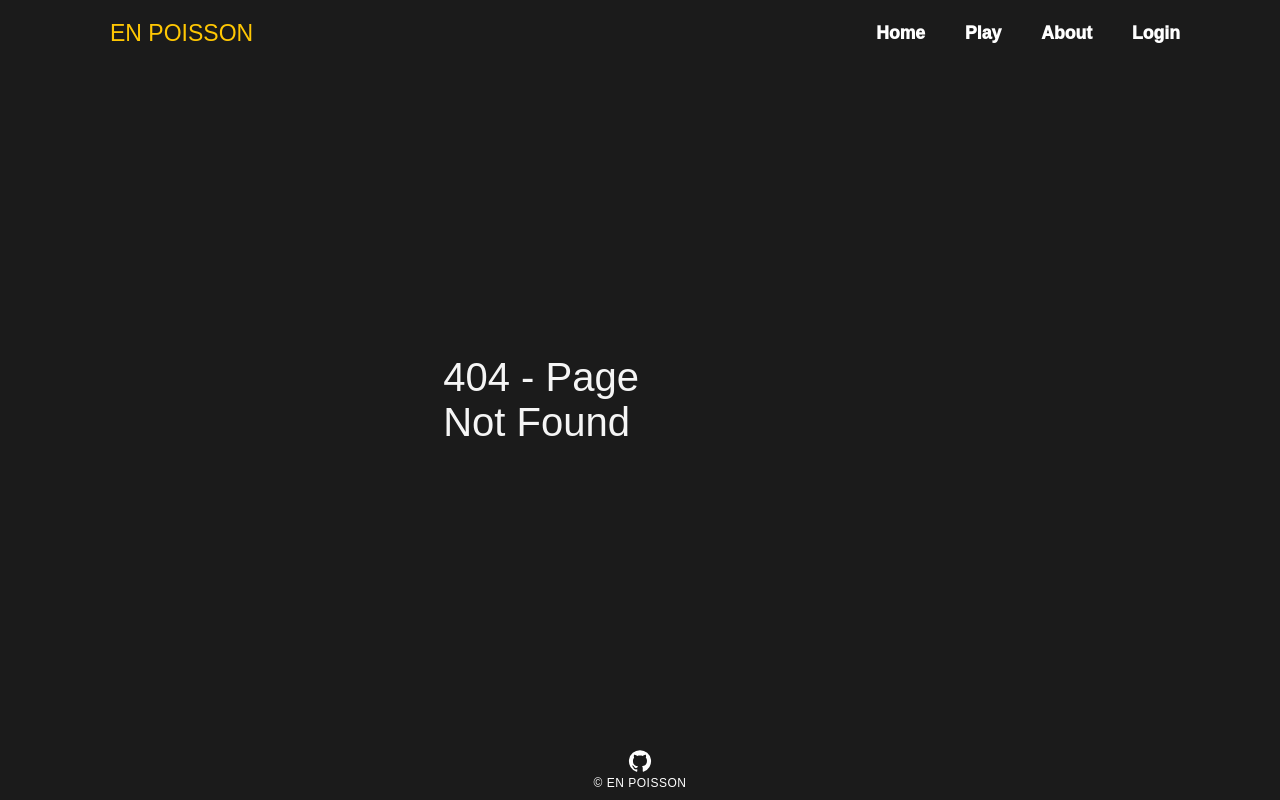
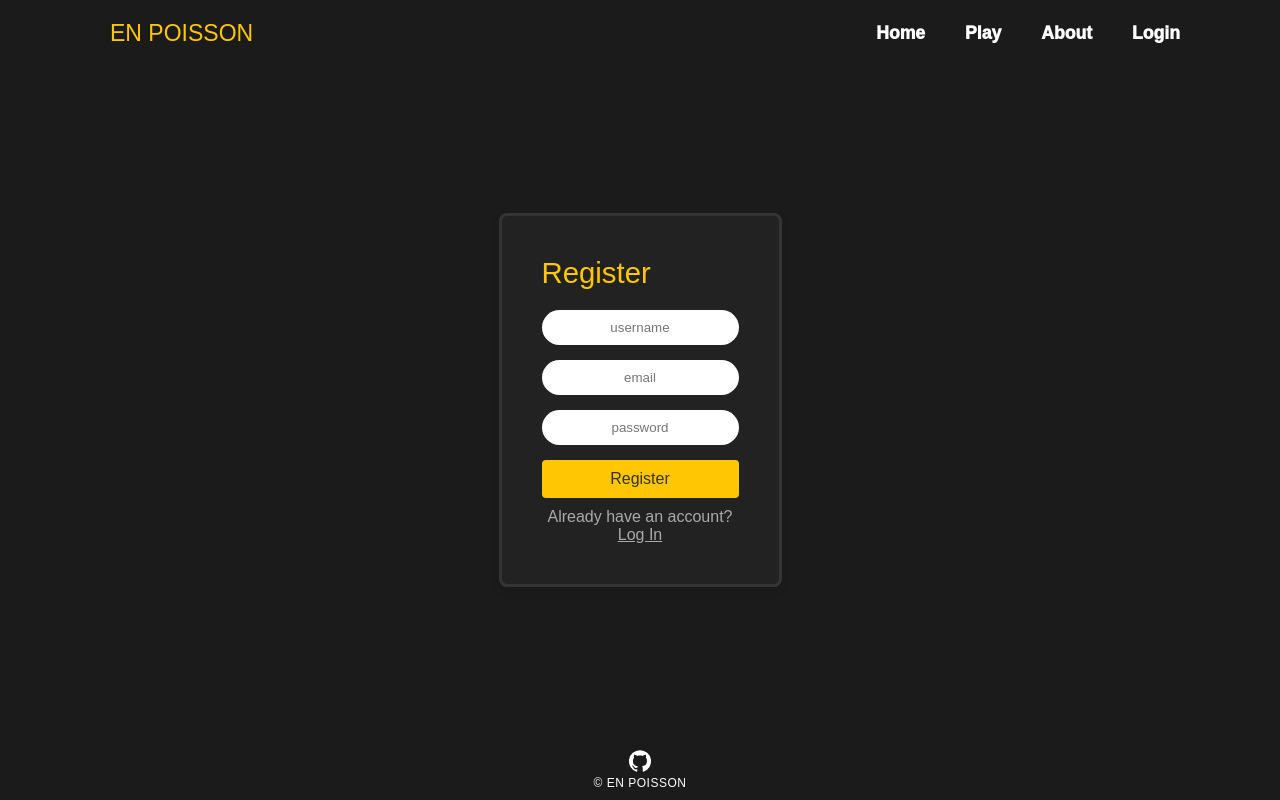
Before and after one commit to tonyjongyoonan/enpoisson, a React (Create React App) app in the folder frontend/: page /account in a window 1280 px wide. Before the commit this address had no page. Built offline with nearby package versions, Linux system fonts and the light colour scheme; a web font is replaced by a local one.

Commit message:
change to account and add cors middleware

```diff
--- a/frontend/src/App.js
+++ b/frontend/src/App.js
@@ -4,7 +4,7 @@ import Home from "./pages/Home";
 import Play from "./pages/Play";
 import About from "./pages/About";
 import Login from "./pages/Login";
-import Register from "./pages/Register";
+import Account from "./pages/Account";
 import NotFound from "./pages/NotFound";
 import Footer from "./components/Footer";
 import { BrowserRouter as Router, Route, Routes } from "react-router-dom";
@@ -19,7 +19,7 @@ function App() {
           <Route path="/play" exact element={<Play />} />
           <Route path="/about" exact element={<About />} />
           <Route path="/login" exact element={<Login />} />
-          <Route path="/register" exact element={<Register />} />
+          <Route path="/account" exact element={<Account />} />
           <Route path="*" element={<NotFound />} />
         </Routes>
         <Footer />
--- a/frontend/src/pages/Register.js
+++ b/frontend/src/pages/Account.js
@@ -1,8 +1,8 @@
 import React, { useState } from 'react';
 import { Link } from 'react-router-dom';
-import './Register.css';
+import './Account.css';
 
-function Register() {
+function Account() {
   const [username, setUsername] = useState('');
   const [password, setPassword] = useState('');
   const [email, setEmail] = useState('');
@@ -11,7 +11,7 @@ function Register() {
     event.preventDefault();
     // Handle the registration logic here
     console.log('Registering:', username, email, password);
-    const response = await fetch('http://localhost:8000/register', {
+    const response = await fetch('http://localhost:8000/account', {
       method: 'POST',
       headers: {
         'Content-Type': 'application/json',
@@ -67,4 +67,4 @@ function Register() {
   );
 }
 
-export default Register;
+export default Account;
--- a/frontend/src/pages/Login.js
+++ b/frontend/src/pages/Login.js
@@ -43,7 +43,7 @@ const Login = () => {
           required
         />
         <button type="submit">Log In</button>
-        <p className="register-link">Don't have an account? <Link to="/register">Register</Link></p>
+        <p className="register-link">Don't have an account? <Link to="/account">Register</Link></p>
       </form>
     </div>
   );
```
Also changed, not shown: frontend/src/pages/Account.css (renamed from frontend/src/pages/Register.css), 1 other file (tests, documents, lock files or other folders).
